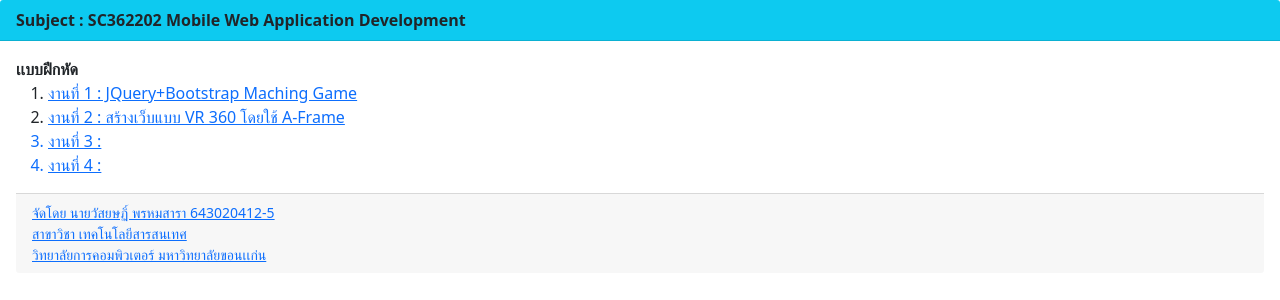
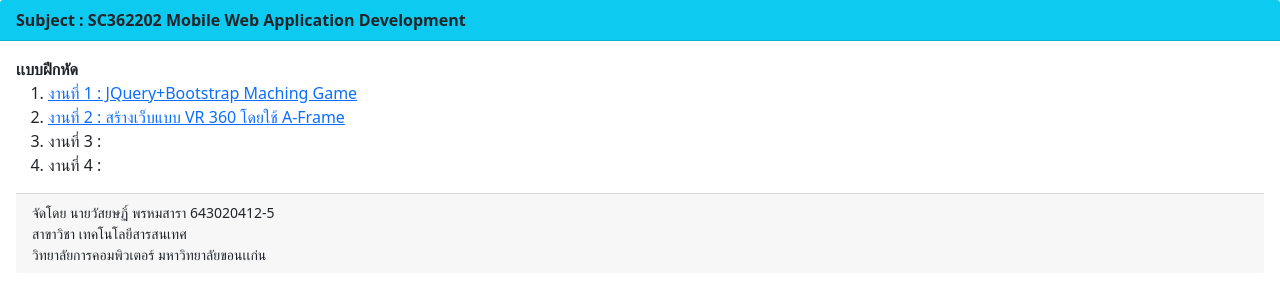
Before and after one commit to watsayot/web2566, a plain HTML site: page index.html in a window 1280 px wide. Drawn offline with nearby package versions, Linux system fonts and the light colour scheme.

Commit message:
Update index.html

```diff
--- a/index.html
+++ b/index.html
@@ -22,7 +22,7 @@
     <strong>เเบบฝึกหัด</strong><br>
     <ol>
       <li><a href="work1.html">งานที่ 1 : JQuery+Bootstrap Maching Game</a></li>
-      <li><a href="work2.html">งานที่ 2 : สร้างเว็บแบบ VR 360 โดยใช้ A-Frame</li>
+      <li><a href="work2.html">งานที่ 2 : สร้างเว็บแบบ VR 360 โดยใช้ A-Frame</a></li>
       <li>งานที่ 3 :</li>
       <li>งานที่ 4 :</li>
     </ol>
```
